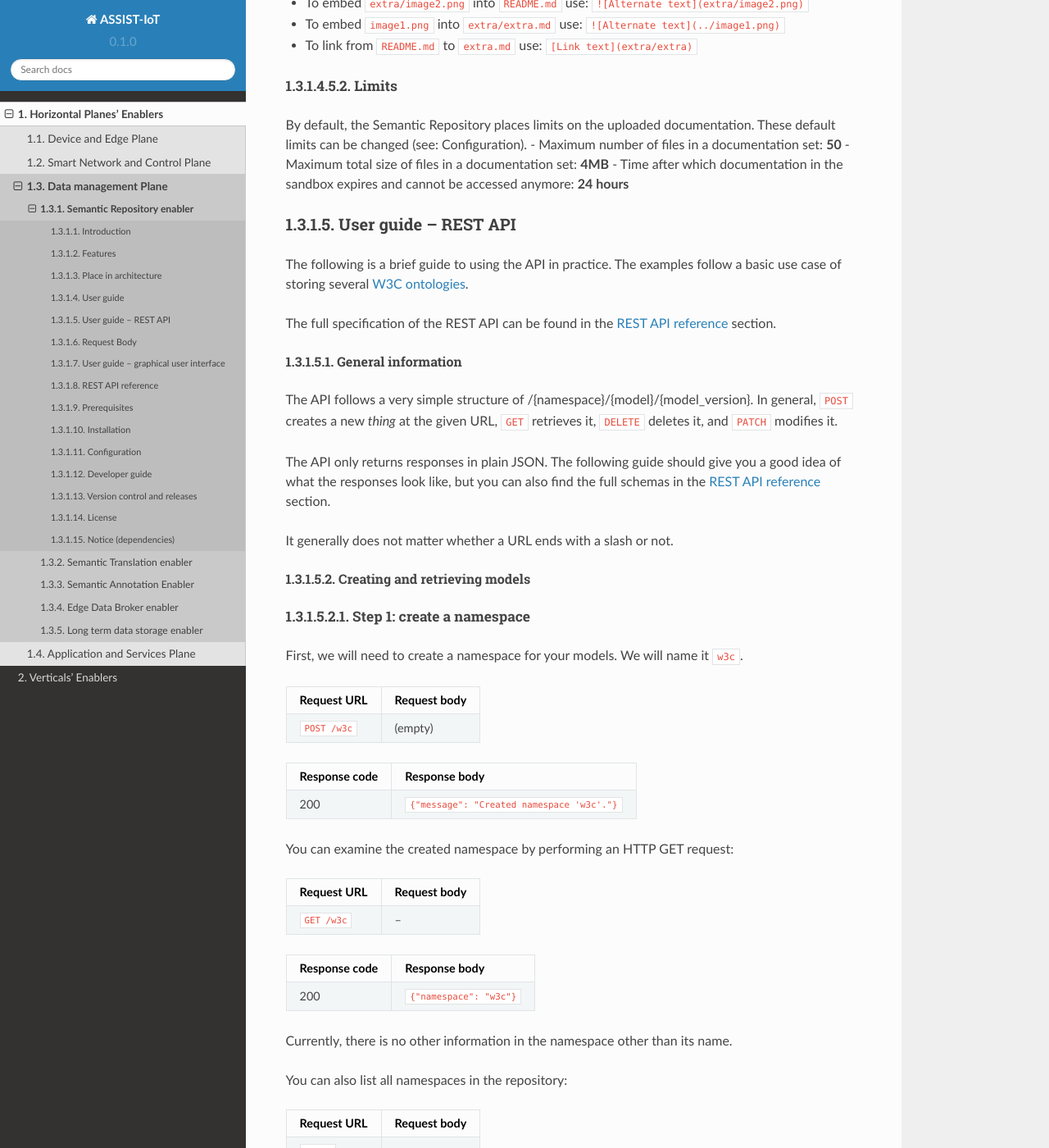
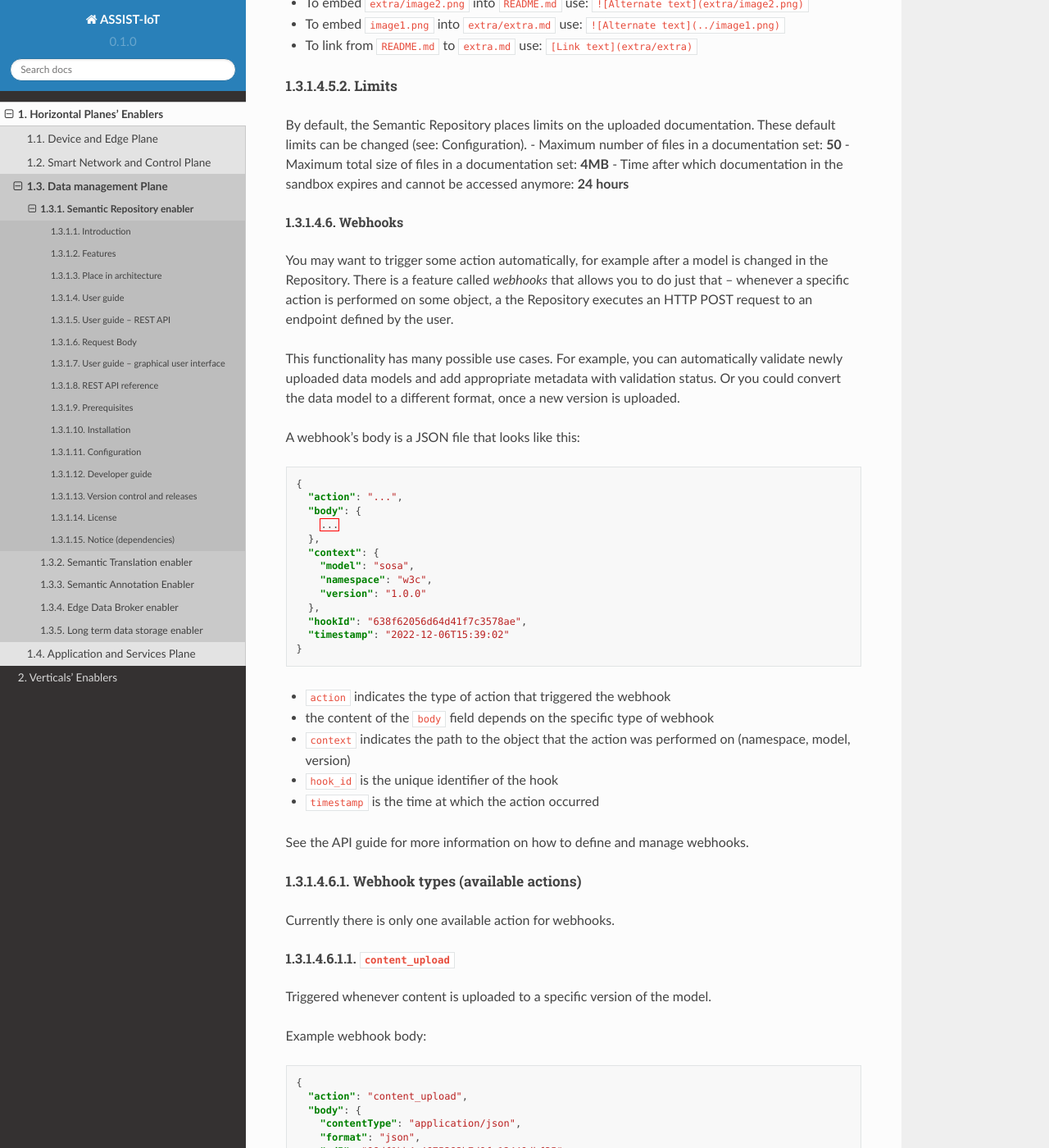
Before and after one commit to assist-iot/assist-iot-documentation, a Sphinx documentation site: the page built from docs/source/horizontal_planes/datamanagement/semantic_repository_enabler.rst, in a window 1280 px wide and 1400 px high, scrolled down 4780 px. Shown: the whole window at 82% size. Built offline with Sphinx 7.4.7 and the Read the Docs theme 2.0.0, drawn with Linux system fonts in a browser that asks for light colours; some of the changed text lies outside the part shown.

Commit message:
Update Semantic Repository enabler

```diff
--- a/docs/source/horizontal_planes/datamanagement/semantic_repository_enabler.rst
+++ b/docs/source/horizontal_planes/datamanagement/semantic_repository_enabler.rst
@@ -267,6 +267,89 @@ documentation. These default limits can be changed (see: Configuration).
 size of files in a documentation set: **4MB** - Time after which
 documentation in the sandbox expires and cannot be accessed anymore:
 **24 hours**
+
+Webhooks
+~~~~~~~~
+
+You may want to trigger some action automatically, for example after a
+model is changed in the Repository. There is a feature called *webhooks*
+that allows you to do just that – whenever a specific action is
+performed on some object, a the Repository executes an HTTP POST request
+to an endpoint defined by the user.
+
+This functionality has many possible use cases. For example, you can
+automatically validate newly uploaded data models and add appropriate
+metadata with validation status. Or you could convert the data model to
+a different format, once a new version is uploaded.
+
+A webhook’s body is a JSON file that looks like this:
+
+.. code:: json
+
+   {
+     "action": "...",
+     "body": {
+       ...
+     },
+     "context": {
+       "model": "sosa",
+       "namespace": "w3c",
+       "version": "1.0.0"
+     },
+     "hookId": "638f62056d64d41f7c3578ae",
+     "timestamp": "2022-12-06T15:39:02"
+   }
+
+-  ``action`` indicates the type of action that triggered the webhook
+-  the content of the ``body`` field depends on the specific type of
+   webhook
+-  ``context`` indicates the path to the object that the action was
+   performed on (namespace, model, version)
+-  ``hook_id`` is the unique identifier of the hook
+-  ``timestamp`` is the time at which the action occurred
+
+See the API guide for more information on how to define and manage
+webhooks.
+
+Webhook types (available actions)
+^^^^^^^^^^^^^^^^^^^^^^^^^^^^^^^^^
+
+Currently there is only one available action for webhooks.
+
+``content_upload``
+''''''''''''''''''
+
+Triggered whenever content is uploaded to a specific version of the
+model.
+
+Example webhook body:
+
+.. code:: json
+
+   {
+     "action": "content_upload",
+     "body": {
+       "contentType": "application/json",
+       "format": "json",
+       "md5": "98df1bb4a4675383b7d9fa12449dbf35",
+       "overwrite": true,
+       "size": 110208
+     },
+     "context": {
+       "model": "sosa",
+       "namespace": "w3c",
+       "version": "1.0.0"
+     },
+     "hookId": "638f62056d64d41f7c3578ae",
+     "timestamp": "2022-12-06T16:04:10"
+   }
+
+-  ``contentType`` – content type of the upload
+-  ``format`` – user-specified format of the upload
+-  ``md5`` – MD5 sum of the uploaded file
+-  ``overwrite`` – whether the upload overwrote previously uploaded
+   content for this model version
+-  ``size`` – size of the upload in bytes
 
 
 
```
